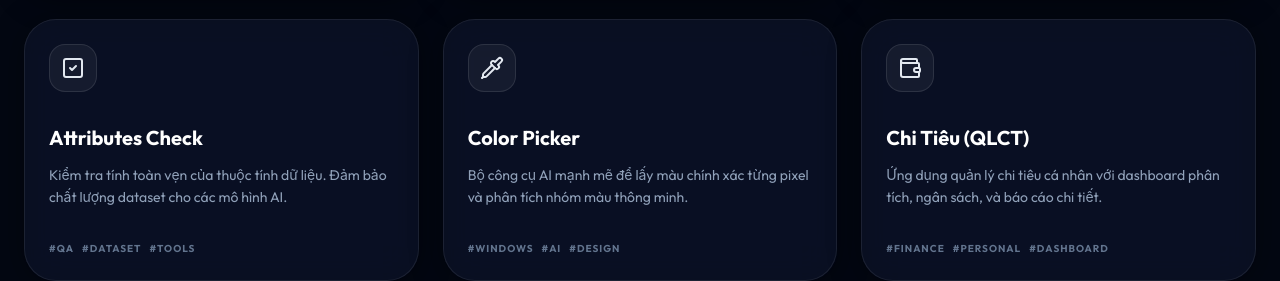
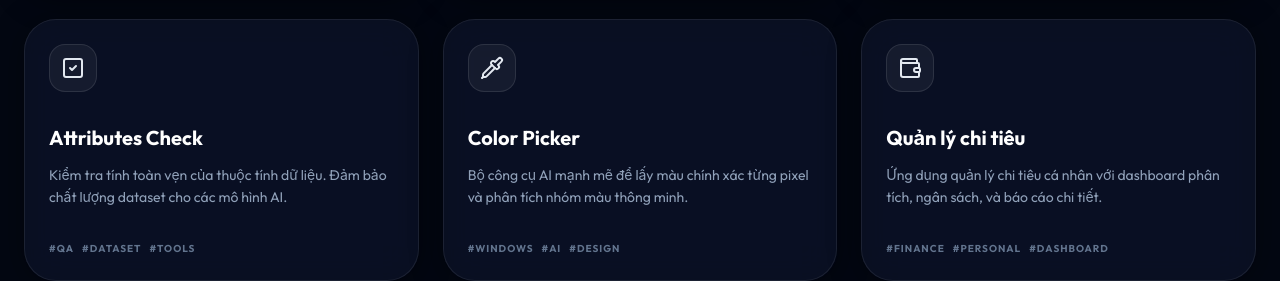
Before and after one commit to NDCLI/myapp, a React (Vite) app: page / in a window 1280 px wide. Shown: the part 1040-1321 px from the top of the page. Built offline with nearby package versions, Linux system fonts and the light colour scheme.

Commit message:
Update App.tsx

```diff
--- a/src/App.tsx
+++ b/src/App.tsx
@@ -62,7 +62,7 @@ const apps: AppItem[] = [
     color: "from-pink-500/20 to-red-500/20"
   },
   {
-    title: "Chi Tiêu (QLCT)",
+    title: "Quản lý chi tiêu",
     description: "Ứng dụng quản lý chi tiêu cá nhân với dashboard phân tích, ngân sách, và báo cáo chi tiết.",
     url: "https://qlct-tc.vercel.app/",
     icon: <Wallet className="w-6 h-6" />,
```
